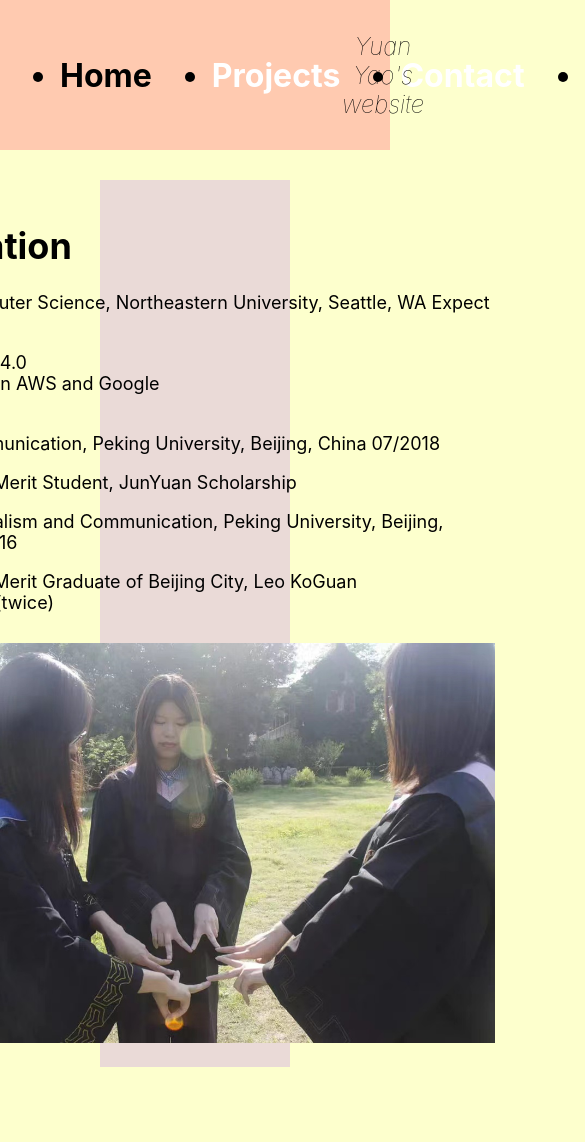
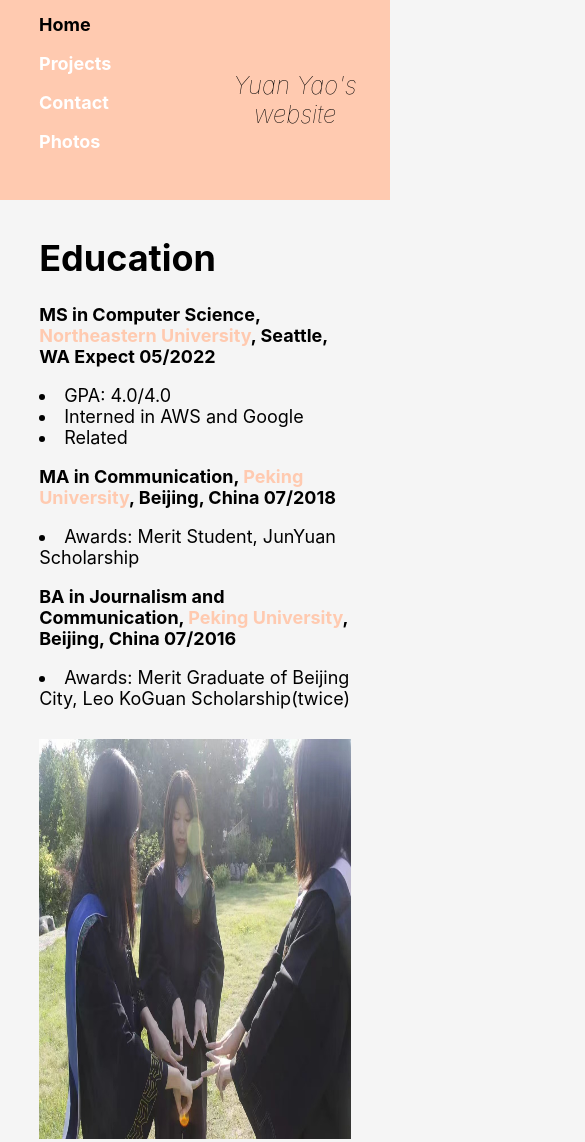
Before and after one commit to YuanYao-Ada/Project1, a plain HTML site: page index.html in a window 390 px wide. Shown: the top 1142 px of the page, 585 px wide, since content can reach past the window. Before the commit the page ends 1067 px from the top, so only its background shows below. Drawn offline with Linux system fonts and the light colour scheme.

Commit message:
Improve mobile friendly

```diff
--- a/css/common.css
+++ b/css/common.css
@@ -1,5 +1,5 @@
 body {
-	background-color: #fdffcd;
+	background-color: whitesmoke;
 	font-family: -apple-system, BlinkMacSystemFont, 'Segoe UI', Roboto, Oxygen, Ubuntu, Cantarell, 'Open Sans',
 		'Helvetica Neue', sans-serif;
 	font-size: large;
@@ -10,7 +10,3 @@ li {
 	margin: 0;
 	padding: 0;
 }
-
-span {
-	color: white;
-}
--- a/css/navbar.css
+++ b/css/navbar.css
@@ -22,10 +22,12 @@
 	margin: 30px;
 	padding: 0;
 	font-size: xx-large;
+	display: block;
 }
 
 .navbar-hor-list:hover {
 	font-size: xxx-large;
+	transition: 0.5s;
 }
 
 a {
@@ -50,3 +52,26 @@ a {
 	font-weight: lighter;
 	font-size: x-large;
 }
+
+@media (max-width: 800px) {
+	.navbar {
+		height: 200px;
+	}
+
+	.navbar-ul {
+		display: block;
+		max-width: 85%;
+		margin: 0;
+		margin-left: 10%;
+		transition: 0.5s;
+	}
+
+	.navbar-hor-list {
+		margin: 0;
+	}
+
+	.navbar-hor-list > a {
+		margin: 0;
+		font-size: large;
+	}
+}
--- a/home.css
+++ b/home.css
@@ -3,16 +3,28 @@
 }
 
 .introduction-flex {
-	background-color: rgb(188, 134, 238, 0.3);
-	margin-left: 100px;
-	margin-right: 100px;
-	margin-top: 30px;
-	padding: 20px;
 	display: flex;
 	align-items: center;
 	justify-content: center;
+	padding: 3%;
 }
 
 .home-image {
 	margin-top: 30px;
+	max-width: 100%;
 }
+
+#education-card > p:first-child {
+	font-weight: bolder;
+}
+
+@media (max-width: 600px) {
+	.introduction-flex-item {
+		margin: auto;
+		width: 85%;
+	}
+}
+
+span {
+	color: #ffcab0;
+}
--- a/index.html
+++ b/index.html
@@ -35,17 +35,17 @@
     <div class="introduction-flex-item">
       <h1>Education</h1>
       <div id="education-card" class="education-card1">
-        <p>MS in Computer Science, Northeastern University, Seattle, WA Expect 05/2022</p>
+        <p>MS in Computer Science, <span>Northeastern University</span>, Seattle, WA Expect 05/2022</p>
         <li>GPA: 4.0/4.0</li>
         <li>Interned in AWS and Google</li>
         <li>Related</li>
       </div>
       <div id="education-card" class="education-card2">
-        <p>MA in Communication, Peking University, Beijing, China 07/2018</p>
+        <p>MA in Communication, <span>Peking University</span>, Beijing, China 07/2018</p>
         <li>Awards: Merit Student, JunYuan Scholarship</li>
       </div>
       <div id="education-card" class="education-card3">
-        <p>BA in Journalism and Communication, Peking University, Beijing, China 07/2016</p>
+        <p>BA in Journalism and Communication, <span>Peking University</span>, Beijing, China 07/2016</p>
         <li>Awards: Merit Graduate of Beijing City, Leo KoGuan Scholarship(twice)</li>
       </div>
       <img class="home-image" src="images/photo1.jpg" width="600" height="400">
--- a/projects/projects.css
+++ b/projects/projects.css
@@ -1,11 +1,12 @@
 .navbar-projects {
 	color: black;
+	object-fit: contain;
 }
 
 .projects-flex {
 	background-color: rgb(188, 134, 238, 0.3);
-	margin-left: 100px;
-	margin-right: 100px;
+	margin-left: 3%;
+	margin-right: 3%;
 	margin-top: 30px;
 	padding: 20px;
 	display: flex;
@@ -14,7 +15,10 @@
 }
 
 .project-image {
-	margin-top: 30px;
+	margin: auto;
+	margin-top: 15px;
+	object-fit: contain;
+	width: 85%;
 }
 
 .project-images {
@@ -29,4 +33,10 @@ h1 {
 
 p {
 	text-align: center;
+	font-weight: bolder;
 }
+
+p > a {
+	color: black;
+	text-decoration: underline;
+}
```
Also changed, not shown: projects/index.html (+1 -2 lines).
